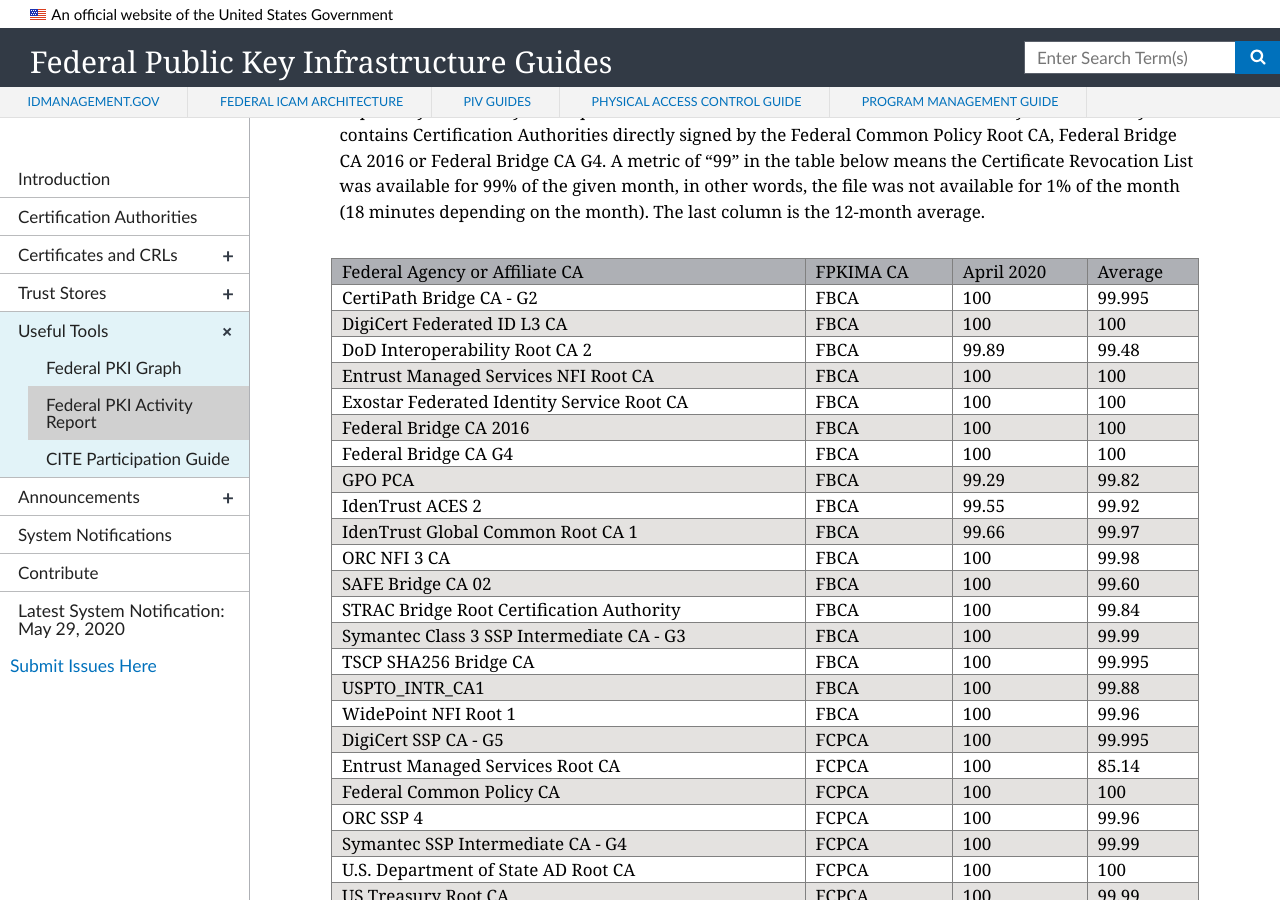
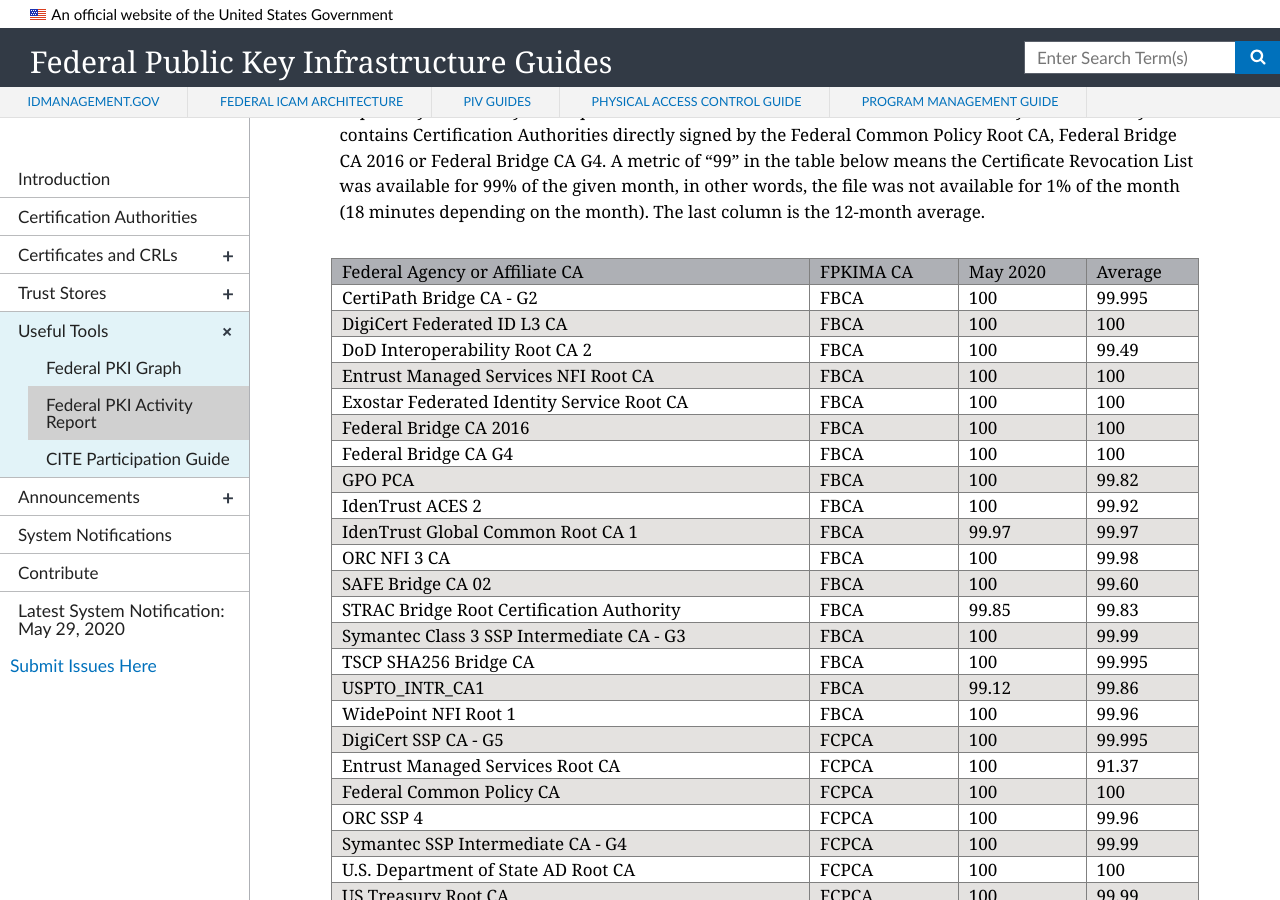
Before and after one commit to GSA/fpki-guides, a Jekyll site: the page built from _tools/03_fpki_activity_report.md, in a window 1280 px wide and 900 px high, scrolled down 3430 px. Built offline with Jekyll 4.4.1, drawn with Linux system fonts in a browser that asks for light colours; nearby versions of some CDN libraries.

Commit message:
june update

```diff
--- a/_includes/fpkiar-repo-table.html
+++ b/_includes/fpkiar-repo-table.html
@@ -21,7 +21,7 @@
     <tr>
         <th class="tg-llyw">Federal Agency or Affiliate CA</th>
         <td class="tg-llyw">FPKIMA CA</td>
-        <td class="tg-llyw">April 2020</td>
+        <td class="tg-llyw">May 2020</td>
         <td class="tg-llyw">Average</td>
     </tr>
     <tr>
@@ -39,8 +39,8 @@
     <tr>
         <td class="tg-0pky">DoD Interoperability Root CA 2</td>
         <td class="tg-0pky">FBCA</td>
-        <td class="tg-0pky">99.89</td>
-        <td class="tg-0pky">99.48</td>
+        <td class="tg-0pky">100</td>
+        <td class="tg-0pky">99.49</td>
     </tr>
     <tr>
         <td class="tg-y698">Entrust Managed Services NFI Root CA</td>
@@ -69,19 +69,19 @@
     <tr>
         <td class="tg-y698">GPO PCA</td>
         <td class="tg-y698">FBCA</td>
-        <td class="tg-y698">99.29</td>
+        <td class="tg-y698">100</td>
         <td class="tg-y698">99.82</td>
     </tr>
     <tr>
         <td class="tg-0pky">IdenTrust ACES 2</td>
         <td class="tg-0pky">FBCA</td>
-        <td class="tg-0pky">99.55</td>
+        <td class="tg-0pky">100</td>
         <td class="tg-0pky">99.92</td>
     </tr>
     <tr>
         <td class="tg-y698">IdenTrust Global Common Root CA 1</td>
         <td class="tg-y698">FBCA</td>
-        <td class="tg-y698">99.66</td>
+        <td class="tg-y698">99.97</td>
         <td class="tg-y698">99.97</td>
     </tr>
     <tr>
@@ -99,8 +99,8 @@
     <tr>
         <td class="tg-0pky">STRAC Bridge Root Certification Authority</td>
         <td class="tg-0pky">FBCA</td>
-        <td class="tg-0pky">100</td>
-        <td class="tg-0pky">99.84</td>
+        <td class="tg-0pky">99.85</td>
+        <td class="tg-0pky">99.83</td>
     </tr>
     <tr>
         <td class="tg-y698">Symantec Class 3 SSP Intermediate CA - G3</td>
@@ -117,8 +117,8 @@
     <tr>
         <td class="tg-y698">USPTO_INTR_CA1</td>
         <td class="tg-y698">FBCA</td>
-        <td class="tg-y698">100</td>
-        <td class="tg-y698">99.88</td>
+        <td class="tg-y698">99.12</td>
+        <td class="tg-y698">99.86</td>
     </tr>
      <tr>
         <td class="tg-0pky">WidePoint NFI Root 1</td>
@@ -136,7 +136,7 @@
         <td class="tg-0pky">Entrust Managed Services Root CA</td>
         <td class="tg-0pky">FCPCA</td>
         <td class="tg-0pky">100</td>
-        <td class="tg-0pky">85.14</td>
+        <td class="tg-0pky">91.37</td>
     </tr>
     <tr>
         <td class="tg-y698">Federal Common Policy CA</td>
```
